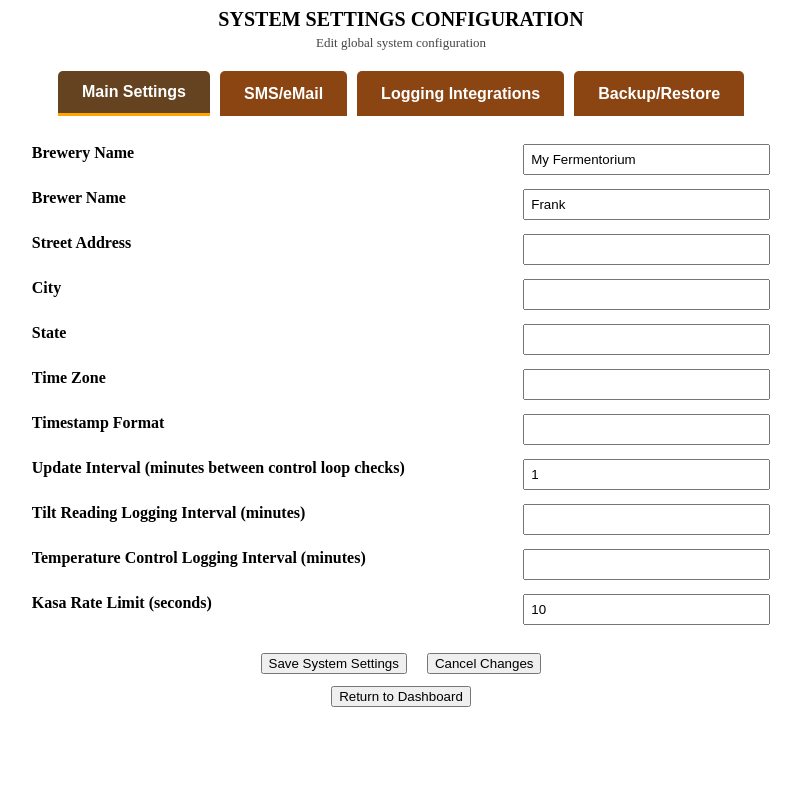
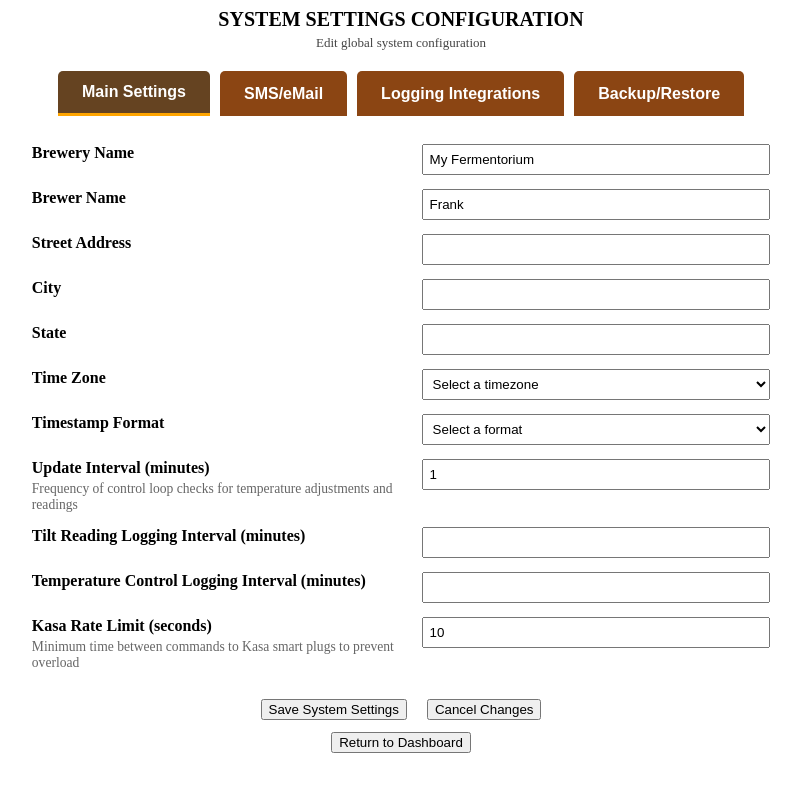
Before and after one commit to RabbitFarmer/Fermenter-Temp-Controller, a Flask app: page /system_config in a window 1280 px wide. Shown: the whole page, without its empty margins (239-1040 px from the left). Run offline with Flask 3, Linux system fonts and the light colour scheme; parts of the project's set-up code (start-up, migrations or seed data) failed here and were passed over.

Commit message:
Add UI improvements: dropdowns, tooltips, SMTP auto-detect, fermentation completion alert
Co-authored-by: RabbitFarmer <42279002+RabbitFarmer@users.noreply.github.com>

```diff
--- a/app.py
+++ b/app.py
@@ -1637,6 +1637,7 @@ def update_system_config():
         'enable_loss_of_signal': 'enable_loss_of_signal' in data,
         'loss_of_signal_timeout_minutes': int(data.get('loss_of_signal_timeout_minutes', 30)),
         'enable_fermentation_starting': 'enable_fermentation_starting' in data,
+        'enable_fermentation_completion': 'enable_fermentation_completion' in data,
         'enable_daily_report': 'enable_daily_report' in data,
         'daily_report_time': data.get('daily_report_time', '09:00'),
     }
--- a/templates/system_config.html
+++ b/templates/system_config.html
@@ -95,14 +95,42 @@
           </tr>
           <tr>
             <td><label for="timezone"><b>Time Zone</b></label></td>
-            <td><input type="text" name="timezone" id="timezone" value="{{ system_settings.get('timezone','') }}"></td>
+            <td>
+              <select name="timezone" id="timezone">
+                <option value="">Select a timezone</option>
+                <option value="America/New_York" {% if system_settings.get('timezone','') == 'America/New_York' %}selected{% endif %}>Eastern (America/New_York)</option>
+                <option value="America/Chicago" {% if system_settings.get('timezone','') == 'America/Chicago' %}selected{% endif %}>Central (America/Chicago)</option>
+                <option value="America/Denver" {% if system_settings.get('timezone','') == 'America/Denver' %}selected{% endif %}>Mountain (America/Denver)</option>
+                <option value="America/Phoenix" {% if system_settings.get('timezone','') == 'America/Phoenix' %}selected{% endif %}>Arizona (America/Phoenix)</option>
+                <option value="America/Los_Angeles" {% if system_settings.get('timezone','') == 'America/Los_Angeles' %}selected{% endif %}>Pacific (America/Los_Angeles)</option>
+                <option value="America/Anchorage" {% if system_settings.get('timezone','') == 'America/Anchorage' %}selected{% endif %}>Alaska (America/Anchorage)</option>
+                <option value="Pacific/Honolulu" {% if system_settings.get('timezone','') == 'Pacific/Honolulu' %}selected{% endif %}>Hawaii (Pacific/Honolulu)</option>
+                <option value="UTC" {% if system_settings.get('timezone','') == 'UTC' %}selected{% endif %}>UTC</option>
+                <option value="Europe/London" {% if system_settings.get('timezone','') == 'Europe/London' %}selected{% endif %}>UK (Europe/London)</option>
+                <option value="Europe/Paris" {% if system_settings.get('timezone','') == 'Europe/Paris' %}selected{% endif %}>Central Europe (Europe/Paris)</option>
+                <option value="Asia/Tokyo" {% if system_settings.get('timezone','') == 'Asia/Tokyo' %}selected{% endif %}>Japan (Asia/Tokyo)</option>
+                <option value="Australia/Sydney" {% if system_settings.get('timezone','') == 'Australia/Sydney' %}selected{% endif %}>Australia East (Australia/Sydney)</option>
+              </select>
+            </td>
           </tr>
           <tr>
             <td><label for="timestamp_format"><b>Timestamp Format</b></label></td>
-            <td><input type="text" name="timestamp_format" id="timestamp_format" value="{{ system_settings.get('timestamp_format','') }}"></td>
+            <td>
+              <select name="timestamp_format" id="timestamp_format">
+                <option value="">Select a format</option>
+                <option value="%Y-%m-%d %H:%M:%S" {% if system_settings.get('timestamp_format','') == '%Y-%m-%d %H:%M:%S' %}selected{% endif %}>YYYY-MM-DD HH:MM:SS (2026-01-21 16:30:29)</option>
+                <option value="%m/%d/%Y %I:%M:%S %p" {% if system_settings.get('timestamp_format','') == '%m/%d/%Y %I:%M:%S %p' %}selected{% endif %}>MM/DD/YYYY HH:MM:SS AM/PM (01/21/2026 04:30:29 PM)</option>
+                <option value="%d/%m/%Y %H:%M:%S" {% if system_settings.get('timestamp_format','') == '%d/%m/%Y %H:%M:%S' %}selected{% endif %}>DD/MM/YYYY HH:MM:SS (21/01/2026 16:30:29)</option>
+                <option value="%Y-%m-%d %I:%M:%S %p" {% if system_settings.get('timestamp_format','') == '%Y-%m-%d %I:%M:%S %p' %}selected{% endif %}>YYYY-MM-DD HH:MM:SS AM/PM (2026-01-21 04:30:29 PM)</option>
+                <option value="%b %d, %Y %I:%M %p" {% if system_settings.get('timestamp_format','') == '%b %d, %Y %I:%M %p' %}selected{% endif %}>Mon DD, YYYY HH:MM AM/PM (Jan 21, 2026 04:30 PM)</option>
+              </select>
+            </td>
           </tr>
           <tr>
-            <td><label for="update_interval"><b>Update Interval (minutes between control loop checks)</b></label></td>
+            <td>
+              <label for="update_interval"><b>Update Interval (minutes)</b></label>
+              <div style="font-size:0.85em;color:#666;margin-top:4px;">Frequency of control loop checks for temperature adjustments and readings</div>
+            </td>
             <td><input type="number" name="update_interval" id="update_interval" value="{{ system_settings.get('update_interval','1') }}"></td>
           </tr>
           <tr>
@@ -115,7 +143,10 @@
           </tr>
 
           <tr>
-            <td><label for="kasa_rate_limit_seconds"><b>Kasa Rate Limit (seconds)</b></label></td>
+            <td>
+              <label for="kasa_rate_limit_seconds"><b>Kasa Rate Limit (seconds)</b></label>
+              <div style="font-size:0.85em;color:#666;margin-top:4px;">Minimum time between commands to Kasa smart plugs to prevent overload</div>
+            </td>
             <td><input type="number" name="kasa_rate_limit_seconds" id="kasa_rate_limit_seconds" value="{{ system_settings.get('kasa_rate_limit_seconds', 10) }}"></td>
           </tr>
         </table>
@@ -131,7 +162,9 @@
         <table class="config-table" style="width: 60%; margin: auto;">
           <tr>
             <td><label for="sending_email"><b>Sending Email Address</b></label></td>
-            <td><input type="email" name="sending_email" id="sending_email" value="{{ system_settings.get('sending_email','') }}"></td>
+            <td>
+              <input type="email" name="sending_email" id="sending_email" value="{{ system_settings.get('sending_email','') }}" onchange="updateSmtpSettings()">
+            </td>
           </tr>
           <tr>
             <td><label for="sending_email_password"><b>Sending Email Password</b></label></td>
@@ -146,7 +179,10 @@
             <td><input type="number" name="smtp_port" id="smtp_port" value="{{ system_settings.get('smtp_port', 587) }}"></td>
           </tr>
           <tr>
-            <td><label for="smtp_starttls"><b>Use STARTTLS</b></label></td>
+            <td>
+              <label for="smtp_starttls"><b>Use STARTTLS</b></label>
+              <div style="font-size:0.85em;color:#666;margin-top:4px;">Encrypts email communication for security. Keep checked for Gmail and most modern email services.</div>
+            </td>
             <td><input type="checkbox" name="smtp_starttls" id="smtp_starttls" {% if system_settings.get('smtp_starttls', True) %}checked{% endif %}></td>
           </tr>
           <tr>
@@ -191,19 +227,19 @@
           </tr>
           <tr>
             <td><label for="enable_heating_on"><b>Heating Turned On</b></label></td>
-            <td><input type="checkbox" name="enable_heating_on" id="enable_heating_on" {% if system_settings.get('temp_control_notifications', {}).get('enable_heating_on', False) %}checked{% endif %}></td>
+            <td><input type="checkbox" name="enable_heating_on" id="enable_heating_on" {% if system_settings.get('temp_control_notifications', {}).get('enable_heating_on', True) %}checked{% endif %}></td>
           </tr>
           <tr>
             <td><label for="enable_heating_off"><b>Heating Turned Off</b></label></td>
-            <td><input type="checkbox" name="enable_heating_off" id="enable_heating_off" {% if system_settings.get('temp_control_notifications', {}).get('enable_heating_off', False) %}checked{% endif %}></td>
+            <td><input type="checkbox" name="enable_heating_off" id="enable_heating_off" {% if system_settings.get('temp_control_notifications', {}).get('enable_heating_off', True) %}checked{% endif %}></td>
           </tr>
           <tr>
             <td><label for="enable_cooling_on"><b>Cooling Turned On</b></label></td>
-            <td><input type="checkbox" name="enable_cooling_on" id="enable_cooling_on" {% if system_settings.get('temp_control_notifications', {}).get('enable_cooling_on', False) %}checked{% endif %}></td>
+            <td><input type="checkbox" name="enable_cooling_on" id="enable_cooling_on" {% if system_settings.get('temp_control_notifications', {}).get('enable_cooling_on', True) %}checked{% endif %}></td>
           </tr>
           <tr>
             <td><label for="enable_cooling_off"><b>Cooling Turned Off</b></label></td>
-            <td><input type="checkbox" name="enable_cooling_off" id="enable_cooling_off" {% if system_settings.get('temp_control_notifications', {}).get('enable_cooling_off', False) %}checked{% endif %}></td>
+            <td><input type="checkbox" name="enable_cooling_off" id="enable_cooling_off" {% if system_settings.get('temp_control_notifications', {}).get('enable_cooling_off', True) %}checked{% endif %}></td>
           </tr>
         </table>
 
@@ -219,12 +255,19 @@
             <td><input type="checkbox" name="enable_loss_of_signal" id="enable_loss_of_signal" {% if system_settings.get('batch_notifications', {}).get('enable_loss_of_signal', True) %}checked{% endif %}></td>
           </tr>
           <tr>
-            <td><label for="loss_of_signal_timeout_minutes"><b>Loss of Signal Timeout (minutes)</b></label></td>
+            <td><label for="loss_of_signal_timeout_minutes"><b>Continuous Loss of Signal to Trigger Alert (Minutes)</b></label></td>
             <td><input type="number" name="loss_of_signal_timeout_minutes" id="loss_of_signal_timeout_minutes" value="{{ system_settings.get('batch_notifications', {}).get('loss_of_signal_timeout_minutes', 30) }}" min="1"></td>
           </tr>
           <tr>
             <td><label for="enable_fermentation_starting"><b>Fermentation Starting Alert</b></label></td>
             <td><input type="checkbox" name="enable_fermentation_starting" id="enable_fermentation_starting" {% if system_settings.get('batch_notifications', {}).get('enable_fermentation_starting', True) %}checked{% endif %}></td>
+          </tr>
+          <tr>
+            <td>
+              <label for="enable_fermentation_completion"><b>Fermentation Completion Alert</b></label>
+              <div style="font-size:0.85em;color:#666;margin-top:4px;">Triggers when gravity hasn't decreased in 24 hours after fermentation started</div>
+            </td>
+            <td><input type="checkbox" name="enable_fermentation_completion" id="enable_fermentation_completion" {% if system_settings.get('batch_notifications', {}).get('enable_fermentation_completion', True) %}checked{% endif %}></td>
           </tr>
           <tr>
             <td><label for="enable_daily_report"><b>Daily Progress Report</b></label></td>
@@ -502,6 +545,39 @@
         container.innerHTML = '<p style="color: red;">✗ Error: ' + escapeHtml(error.message) + '</p>';
       });
     }
+
+    function updateSmtpSettings() {
+      const email = document.getElementById('sending_email').value;
+      const smtpHost = document.getElementById('smtp_host');
+      const smtpPort = document.getElementById('smtp_port');
+
+      if (!email) return;
+
+      // Extract domain from email
+      const domain = email.split('@')[1];
+      if (!domain) return;
+
+      // Auto-detect common SMTP settings
+      const smtpSettings = {
+        'gmail.com': { host: 'smtp.gmail.com', port: 587 },
+        'outlook.com': { host: 'smtp-mail.outlook.com', port: 587 },
+        'hotmail.com': { host: 'smtp-mail.outlook.com', port: 587 },
+        'yahoo.com': { host: 'smtp.mail.yahoo.com', port: 587 },
+        'icloud.com': { host: 'smtp.mail.me.com', port: 587 },
+        'aol.com': { host: 'smtp.aol.com', port: 587 },
+        'zoho.com': { host: 'smtp.zoho.com', port: 587 }
+      };
+
+      if (smtpSettings[domain]) {
+        // Only update if current value is empty or the default
+        if (!smtpHost.value || smtpHost.value === 'smtp.gmail.com') {
+          smtpHost.value = smtpSettings[domain].host;
+        }
+        if (!smtpPort.value || smtpPort.value === '587') {
+          smtpPort.value = smtpSettings[domain].port;
+        }
+      }
+    }
   </script>
 </body>
 </html>
```
Also changed, not shown: fermentation_monitor.py (+33 -3 lines).
